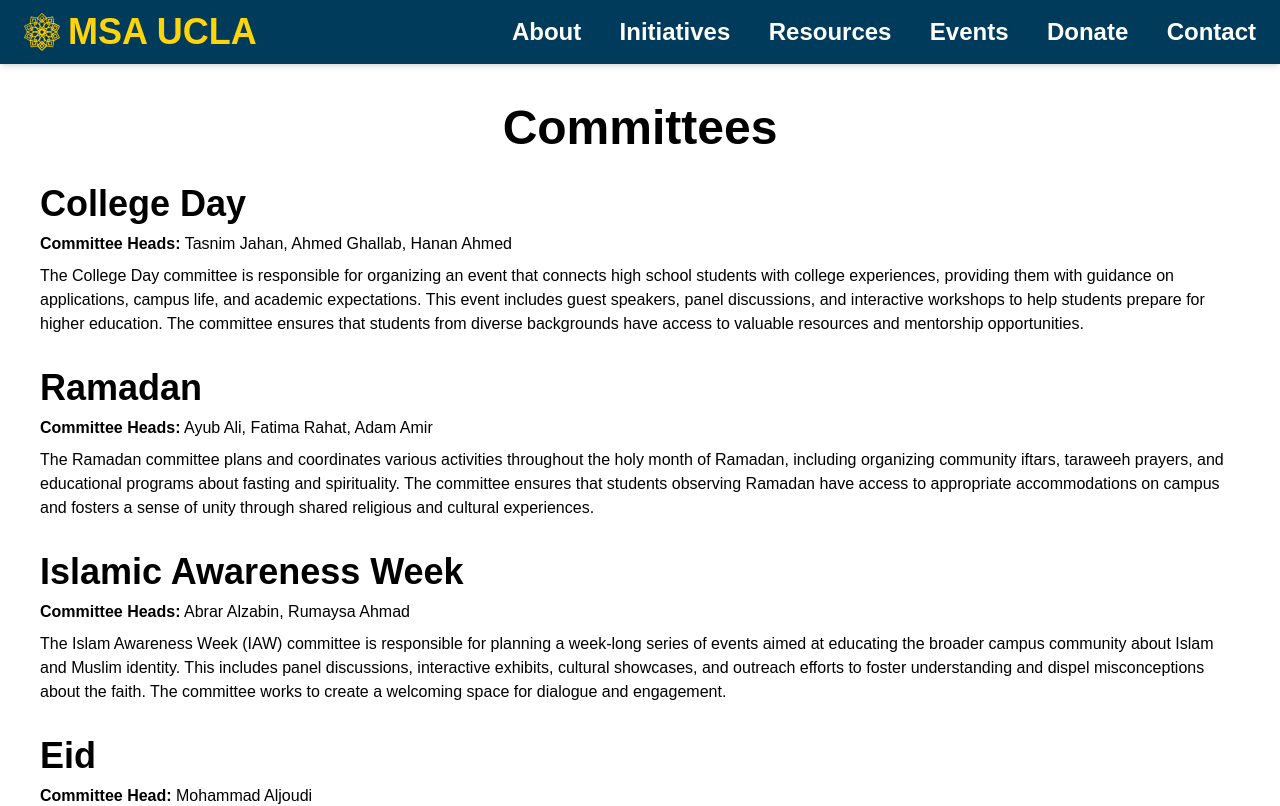
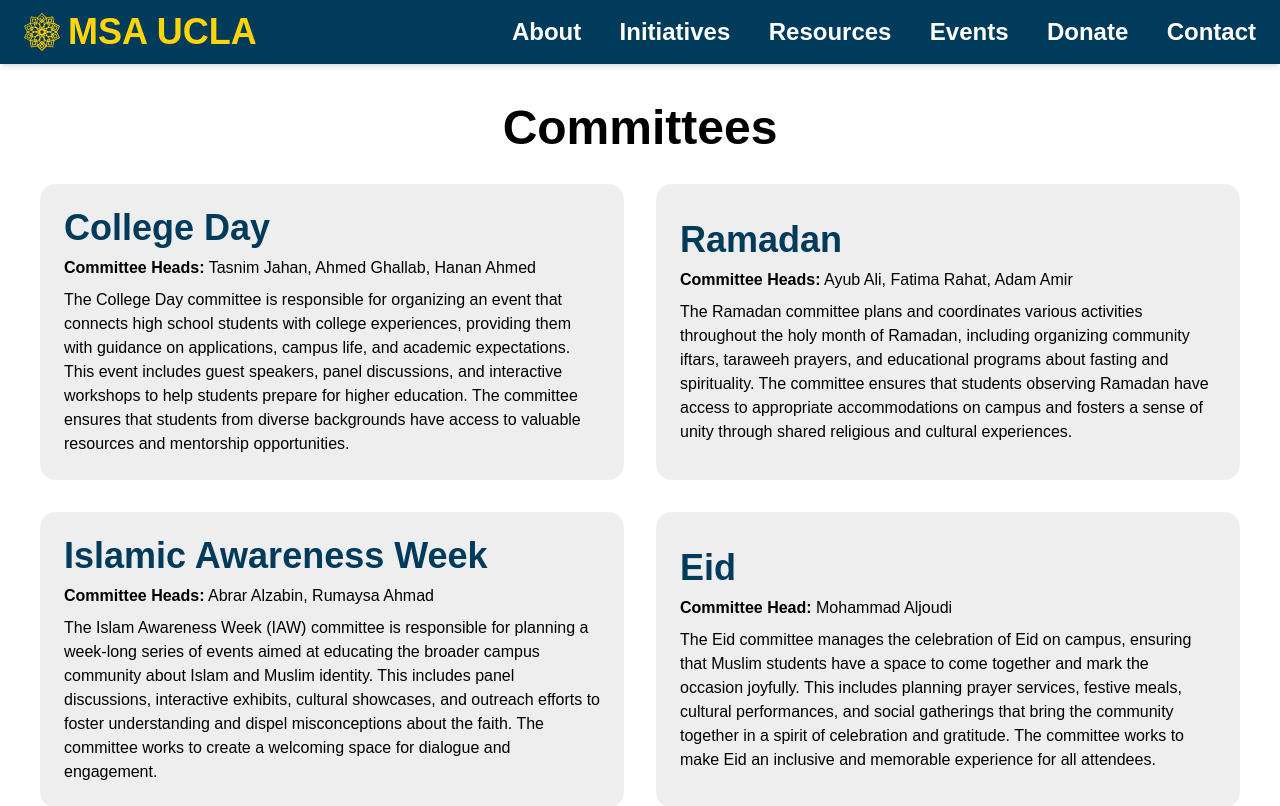
Before and after one commit to NajmKHoda/msa-ucla-website, a Next.js app: page /committees in a window 1280 px wide. Shown: the top 806 px of the page. Built offline with nearby package versions, Linux system fonts and the light colour scheme; a web font is replaced by a local one.

Commit message:
Use grid structure for committees page

```diff
--- a/src/app/committees/page.tsx
+++ b/src/app/committees/page.tsx
@@ -4,13 +4,15 @@ export default function CommitteesPage() {
     return (
         <div className='flex flex-col gap-8 p-10'>
             <h1 className='text-center text-5xl font-bold'>Committees</h1>
+            <div className='grid grid-cols-1 lg:grid-cols-2 gap-8'>
             {Object.entries(committeesData).map(([id, { name, description, heads }]) =>
-                <section key={id} className='flex flex-col items-center text-center sm:items-start sm:text-start gap-2'>
-                    <h2 id={id} className="text-4xl font-semibold">{name}</h2>
+                <section key={id} className='flex flex-col items-center justify-center p-6 text-center lg:items-start lg:text-start gap-2 bg-bg-secondary rounded-2xl'>
+                    <h2 id={id} className="text-4xl font-semibold text-msa-blue">{name}</h2>
                     <p><strong>Committee {heads.length > 1 ? 'Heads' : 'Head'}:</strong> {heads.join(', ')}</p>
                     <p>{description}</p>
                 </section>
             )}
+            </div>
         </div>
     );
 }
```
